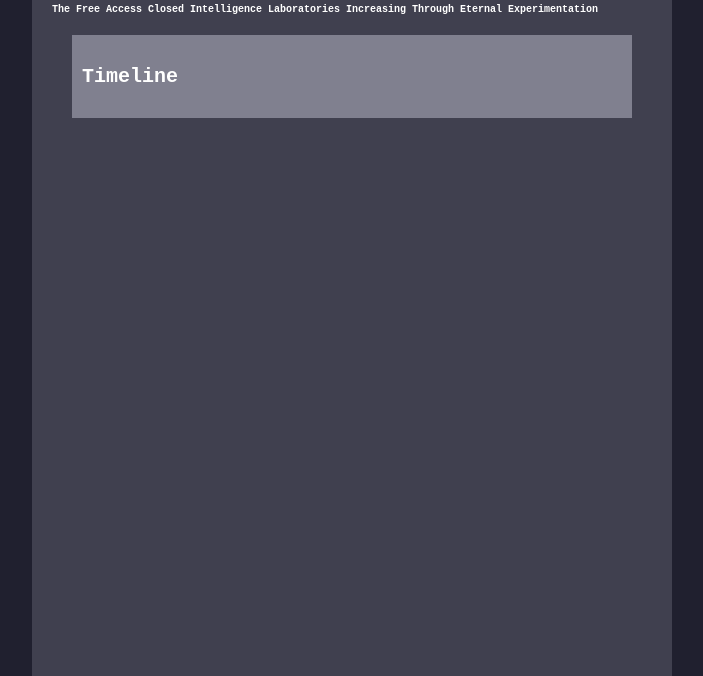
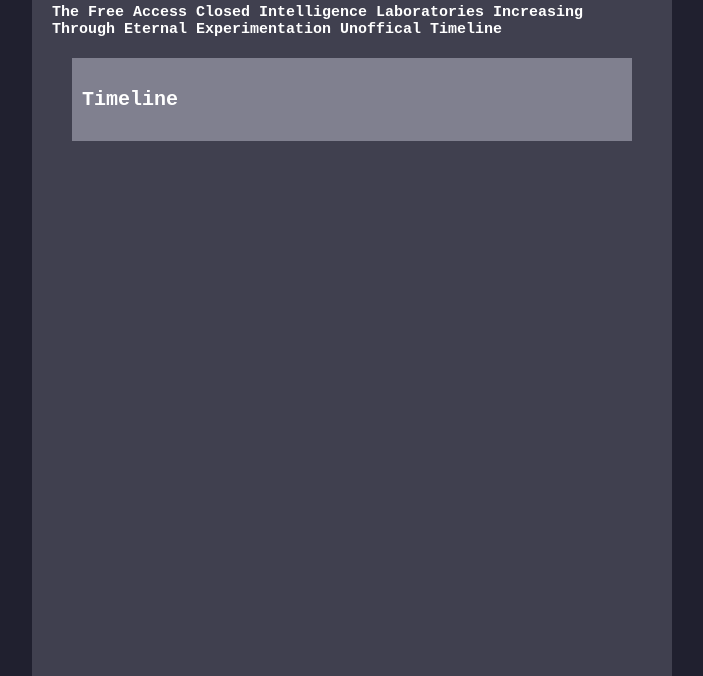
Before and after one commit to Protoplosion/facility, a plain HTML site: page index.html in a window 1280 px wide. Shown: the part 124-800 px from the top of the page, without its empty margins (288-991 px from the left). Drawn offline with Linux system fonts and the light colour scheme.

Commit message:
Update index.html

```diff
--- a/index.html
+++ b/index.html
@@ -21,7 +21,7 @@
         <div id="backpanel">
             <div id="main">
                 <h1>The F.A.C.I.L.I.T.E.E Unoffical Timeline</h1>
-                <h2>The Free Access Closed Intelligence Laboratories Increasing Through Eternal Experimentation</h2>
+                <h2>The Free Access Closed Intelligence Laboratories Increasing Through Eternal Experimentation Unoffical Timeline</h2>
                 <div id="timeline">
                     <h3>Timeline</h3>
                 </div>
@@ -67,7 +67,7 @@
         }
 
         h2 {
-            font-size: 10px;
+            font-size: 15px;
         }
 
         h3 {
```
